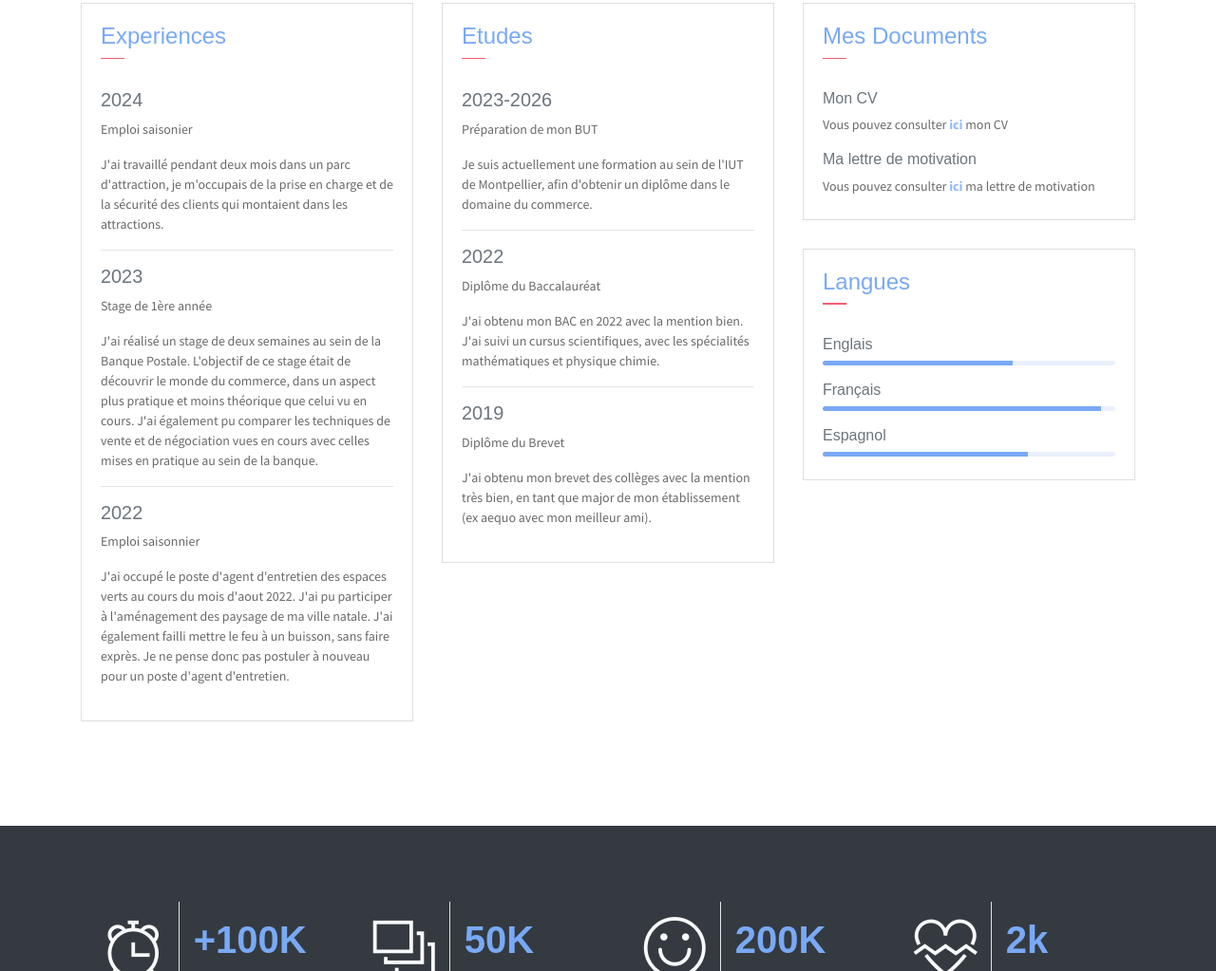
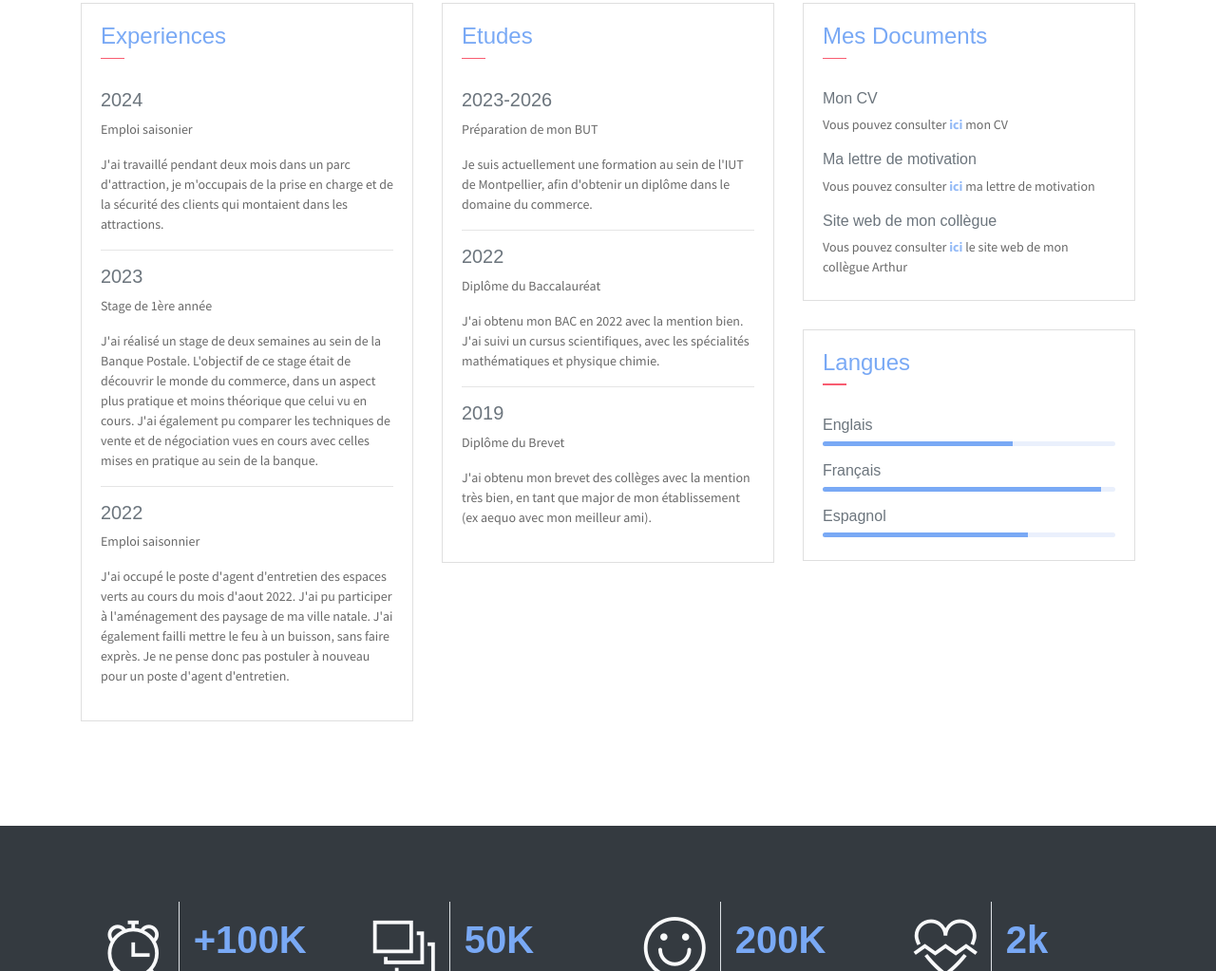
Before and after one commit to mathisld-pro/mathisld-pro.github.io, a plain HTML site: page index.html in a window 1280 px wide. Shown: the part 1399-2422 px from the top of the page at 95% size. Drawn offline with Linux system fonts and the light colour scheme; some packages are replaced by stand-ins of ours.

Commit message:
Update index.html

```diff
--- a/index.html
+++ b/index.html
@@ -177,6 +177,8 @@
                             <p> Vous pouvez consulter <b><a href="CV.LEDILOSQUER.Mathis.C.pdf">ici </a></b>mon CV</p>
                             <h6>Ma lettre de motivation</h6>
                             <p> Vous pouvez consulter <b><a href="LM.pdf">ici </a></b>ma lettre de motivation</p>
+			    <h6>Site web de mon collègue</h6>
+                            <p> Vous pouvez consulter <b><a href="https://arthurcgkz.github.io/arthur.cygankiewicz.github.io/">ici </a></b>le site web de mon collègue Arthur</p>
                         </div>
                     </div>
                     <div class="card">
```
